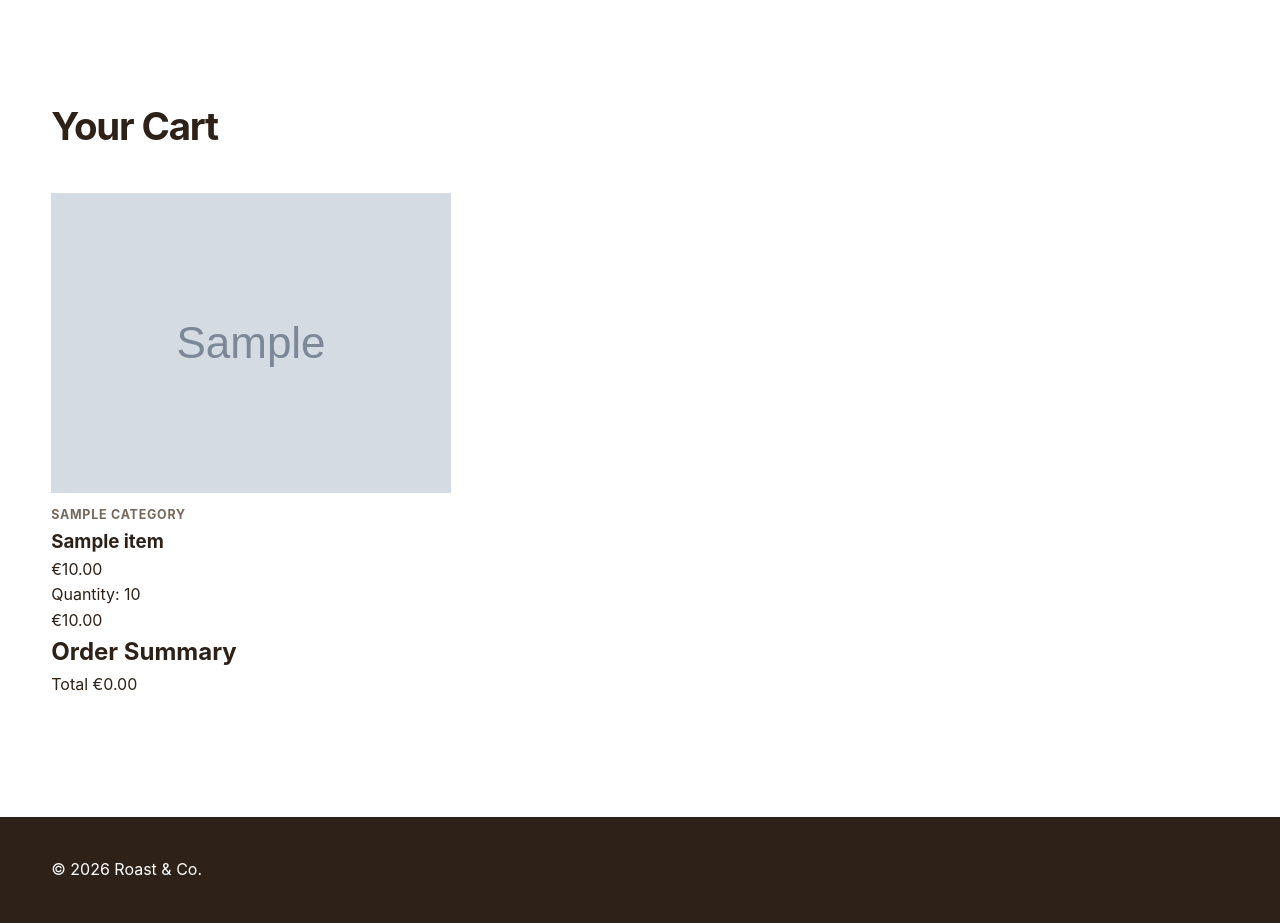
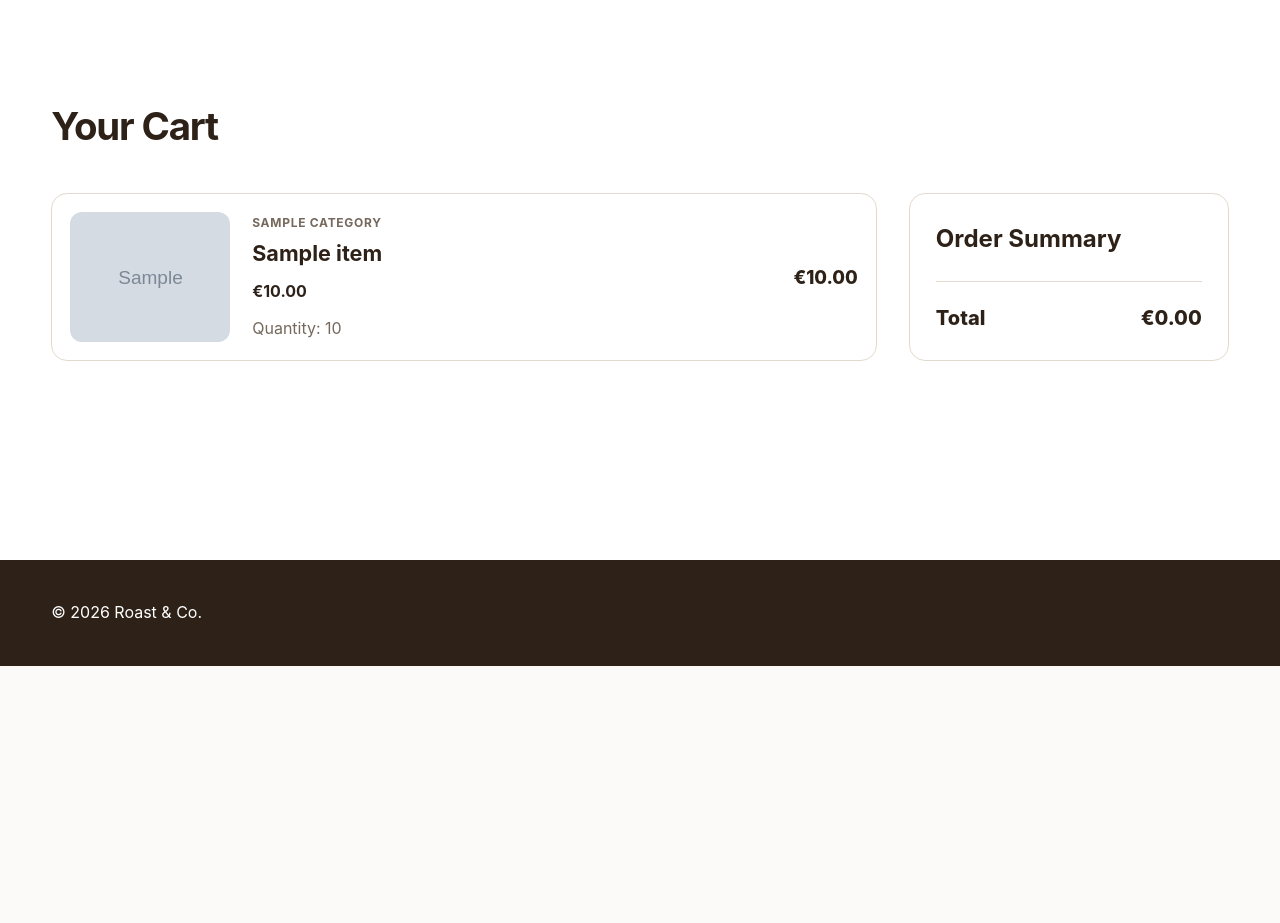
Before and after one commit to kisshere69/devops-project-e-commerce, a Flask app: template app/templates/cart.html in a window 1280 px wide. Shown: the part 166-1089 px from the top of the page. After the commit the page ends 832 px from the top, so only its background shows below. Run offline with Flask 3, Linux system fonts and the light colour scheme; the template is opened without the code that fills it: most values are stand-ins (such as "Sample title", 1, 10 or a date in 2020); grey boxes marked "Sample" are stand-in pictures.

Commit message:
Configured cart layout styling

```diff
--- a/app/static/css/style.css
+++ b/app/static/css/style.css
@@ -920,3 +920,182 @@ button {
     }
 
 }
+
+/* Cart layout */
+
+.cart-layout {
+    margin-top: 32px;
+
+    display: grid;
+    grid-template-columns: minmax(0, 1fr) 320px;
+
+    gap: 32px;
+
+    align-items: start;
+}
+
+
+.cart-items {
+    display: flex;
+    flex-direction: column;
+
+    gap: 18px;
+}
+
+
+.cart-item {
+    display: grid;
+
+    grid-template-columns:
+        160px minmax(0, 1fr) auto;
+
+    gap: 22px;
+
+    align-items: center;
+
+    padding: 18px;
+
+    background: var(--surface);
+
+    border: 1px solid var(--border);
+    border-radius: var(--radius);
+}
+
+
+.cart-item-image {
+    width: 160px;
+    height: 130px;
+
+    display: block;
+
+    object-fit: cover;
+
+    border-radius: 12px;
+}
+
+
+.cart-item-content {
+    min-width: 0;
+}
+
+
+.cart-item-content .category {
+    display: block;
+
+    margin-bottom: 4px;
+
+    color: var(--text-secondary);
+
+    font-size: 0.75rem;
+    font-weight: 700;
+
+    text-transform: uppercase;
+    letter-spacing: 0.06em;
+}
+
+
+.cart-item-content h3 {
+    margin-bottom: 8px;
+
+    font-size: 1.35rem;
+}
+
+
+.cart-item-price {
+    font-weight: 700;
+}
+
+
+.cart-item-quantity {
+    margin-top: 12px;
+
+    color: var(--text-secondary);
+}
+
+
+.cart-item-subtotal {
+    min-width: 90px;
+
+    text-align: right;
+
+    font-size: 1.15rem;
+    font-weight: 800;
+}
+
+
+/* Order summary */
+
+.cart-summary {
+    position: sticky;
+
+    top: 120px;
+
+    padding: 26px;
+
+    background: var(--surface);
+
+    border: 1px solid var(--border);
+    border-radius: var(--radius);
+}
+
+
+.cart-summary h2 {
+    margin-bottom: 22px;
+
+    font-size: 1.5rem;
+}
+
+
+.cart-summary-row {
+    display: flex;
+    align-items: center;
+    justify-content: space-between;
+
+    gap: 20px;
+}
+
+
+.cart-summary-total {
+    padding-top: 20px;
+
+    border-top: 1px solid var(--border);
+
+    font-size: 1.25rem;
+    font-weight: 800;
+}
+
+
+/* Responsive */
+
+@media (max-width: 850px) {
+
+    .cart-layout {
+        grid-template-columns: 1fr;
+    }
+
+
+    .cart-summary {
+        position: static;
+    }
+
+}
+
+
+@media (max-width: 600px) {
+
+    .cart-item {
+        grid-template-columns: 1fr;
+    }
+
+
+    .cart-item-image {
+        width: 100%;
+        height: 210px;
+    }
+
+
+    .cart-item-subtotal {
+        text-align: left;
+    }
+
+}
```
